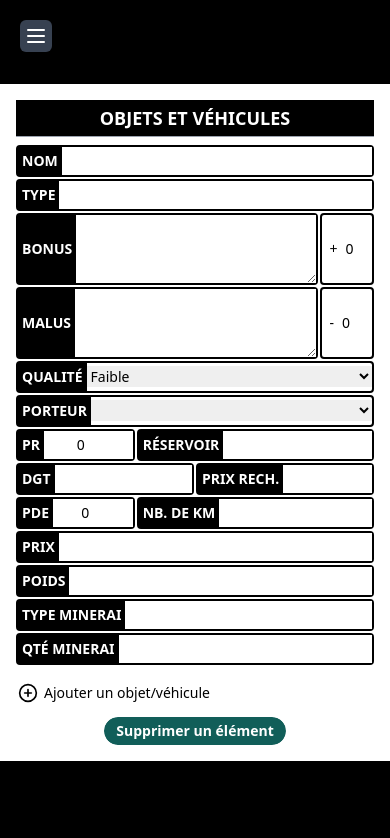
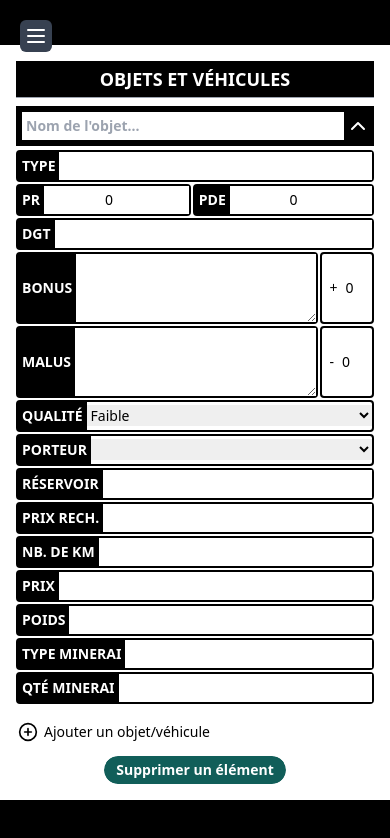
Before and after one commit to LucasPitzalis/2d6-FPI, a React (Vite) app: page /objets in a window 390 px wide. Both pictures are taken after a click on the button 28 px from the left and 424 px from the top of the page. Shown: the top 838 px of the page. Built offline with nearby package versions, Linux system fonts and the light colour scheme.

Commit message:
reworked items as dropdown and improved responsiveness of items layout

```diff
--- a/src/components/items/Item.jsx
+++ b/src/components/items/Item.jsx
@@ -7,7 +7,7 @@ import DeletableItem from "../context/DeletableItem";
 import FieldLabel from "../fields/FieldLabel";
 import { qualityTable } from "../../data/quality";
 import { deleteItem } from "../../actions/items";
-import { properFalse } from "../../utils/functions";
+import DropdownItem from "../context/DropdownItem";
 
 export default function Item({ item, index, deleteMode }) {
     const dispatch = useDispatch();
@@ -25,16 +25,29 @@ export default function Item({ item, index, deleteMode }) {
         <DeletableItem
             handler={() => dispatch(deleteItem(index))}
             deleteMode={deleteMode}
-            styles="flex-col py-2 sm:flex-row space-y-0.5 sm:space-y-0 sm:space-x-1 border-t border-gray-400"
+            styles="py-2 border-t border-gray-400"
         >
+            <DropdownItem
+                defaultOpen
+                header={
+                    <InputField placeHolder="Nom de l'objet..." name={`items.${index}.name`} styles="w-full" />
+                }
+            >
+                <div className="flex flex-col sm:flex-row gap-y-0.5 gap-x-1">
                     <div className="flex flex-col justify-between space-y-0.5 w-full sm:w-3/5">
-                <InputField label="nom" name={`items.${index}.name`} />
                         <InputField label="type" name={`items.${index}.type`} />
-                <div className="flex space-x-0.5">
+                        <div className="flex gap-0.5 flex-col xxs:flex-row">
+                            <div className="flex gap-0.5">
+                                <InputField label="pr" name={`items.${index}.resistance`} htmlType="number" center regex={/^[0-9]\d*$/} />
+                                <InputField label="pde" name={`items.${index}.armor`} htmlType="number"  center regex={/^[0-9]\d*$/} />
+                            </div>
+                            <InputField label="dgt" name={`items.${index}.dmg`} styles="w-full" center />
+                        </div>
+                        <div className="flex gap-0.5">
                             <InputField multiline={3} label="bonus" name={`items.${index}.bonusDesc`} styles={'w-full'} />
                             <InputField prefix="+" htmlType="number" name={`items.${index}.bonusValue`} styles={'w-16'} regex={new RegExp(`^[0-${quality}]d*$`)} />
                         </div>
-                <div className="flex space-x-0.5">
+                        <div className="flex gap-0.5">
                             <InputField multiline={3} label="malus" name={`items.${index}.malusDesc`} styles={'w-full'} />
                             <InputField prefix="-" htmlType="number" name={`items.${index}.malusValue`} styles={'w-16'} regex={new RegExp(`^[0-${quality}]d*$`)} />
                         </div>
@@ -59,24 +72,23 @@ export default function Item({ item, index, deleteMode }) {
                             </SheetField>
                         </div>
                     </div>
-            <div className="flex flex-col justify-between space-y-0.5 w-full sm:w-2/5">
-                <div className="flex space-x-0.5">
-                    <InputField label="pr" name={`items.${index}.resistance`} htmlType="number" center styles={'w-1/3'} regex={/^[0-9]\d*$/} />
-                    <InputField label="réservoir" name={`items.${index}.reserve`} styles={'w-2/3'}/>
+                    <div className="flex flex-col justify-evenly gap-0.5 w-full sm:w-2/5">
+                        <div className="flex flex-col xs:flex-row sm:flex-col gap-0.5">
+                            <InputField label="réservoir" name={`items.${index}.reserve`} />
+                            <InputField label="prix rech." name={`items.${index}.reloadPrice`} />
+                            <InputField label="nb. de km" name={`items.${index}.kilometers`} />
                         </div>
-                <div className="flex space-x-0.5">
-                    <InputField label="dgt" name={`items.${index}.dmg`} styles={'w-1/2'}/>
-                    <InputField label="prix rech." name={`items.${index}.reloadPrice`} styles={'w-1/2'}/>
-                </div>
-                <div className="flex space-x-0.5">
-                    <InputField label="pde" name={`items.${index}.armor`} htmlType="number" center styles={'w-1/3'} regex={/^[0-9]\d*$/} />
-                    <InputField label="nb. de km" name={`items.${index}.kilometers`} styles={'w-2/3'}/>
-                </div>
+                        <div className="flex flex-col xs:flex-row sm:flex-col gap-0.5">
                             <InputField label="prix" name={`items.${index}.price`} />
                             <InputField label="poids" name={`items.${index}.weight`} />
+                        </div>
+                        <div className="flex flex-col xs:flex-row sm:flex-col gap-0.5">
                             <InputField label="Type minerai" name={`items.${index}.matType`} />
                             <InputField label="qté minerai" name={`items.${index}.matQty`} />
                         </div>
+                    </div>
+                </div>
+            </DropdownItem>
         </DeletableItem>
     );
 }
--- a/src/components/pets/Pet.jsx
+++ b/src/components/pets/Pet.jsx
@@ -20,7 +20,7 @@ export default function Pet({ index, deleteMode }) {
         <DeletableItem
             handler={() => dispatch(deletePet(index))}
             deleteMode={deleteMode}
-            styles="flex-col py-2 space-y-0.5 border-t border-gray-400 w-full"
+            styles="py-2 space-y-0.5 border-t border-gray-400 w-full"
         >
             <DropdownItem
                 defaultOpen
```
Lines whose indentation alone changed are shown as unchanged.
